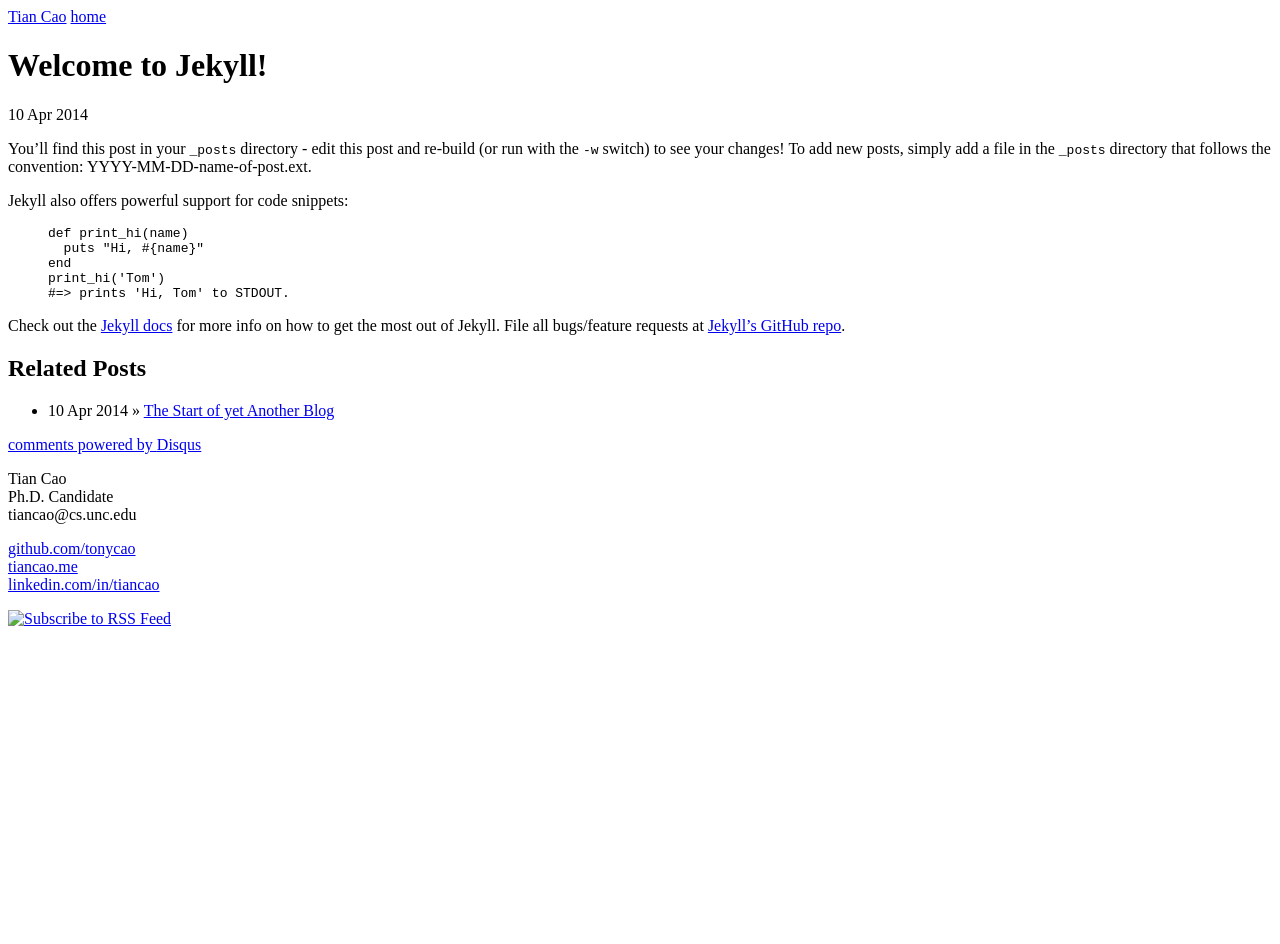
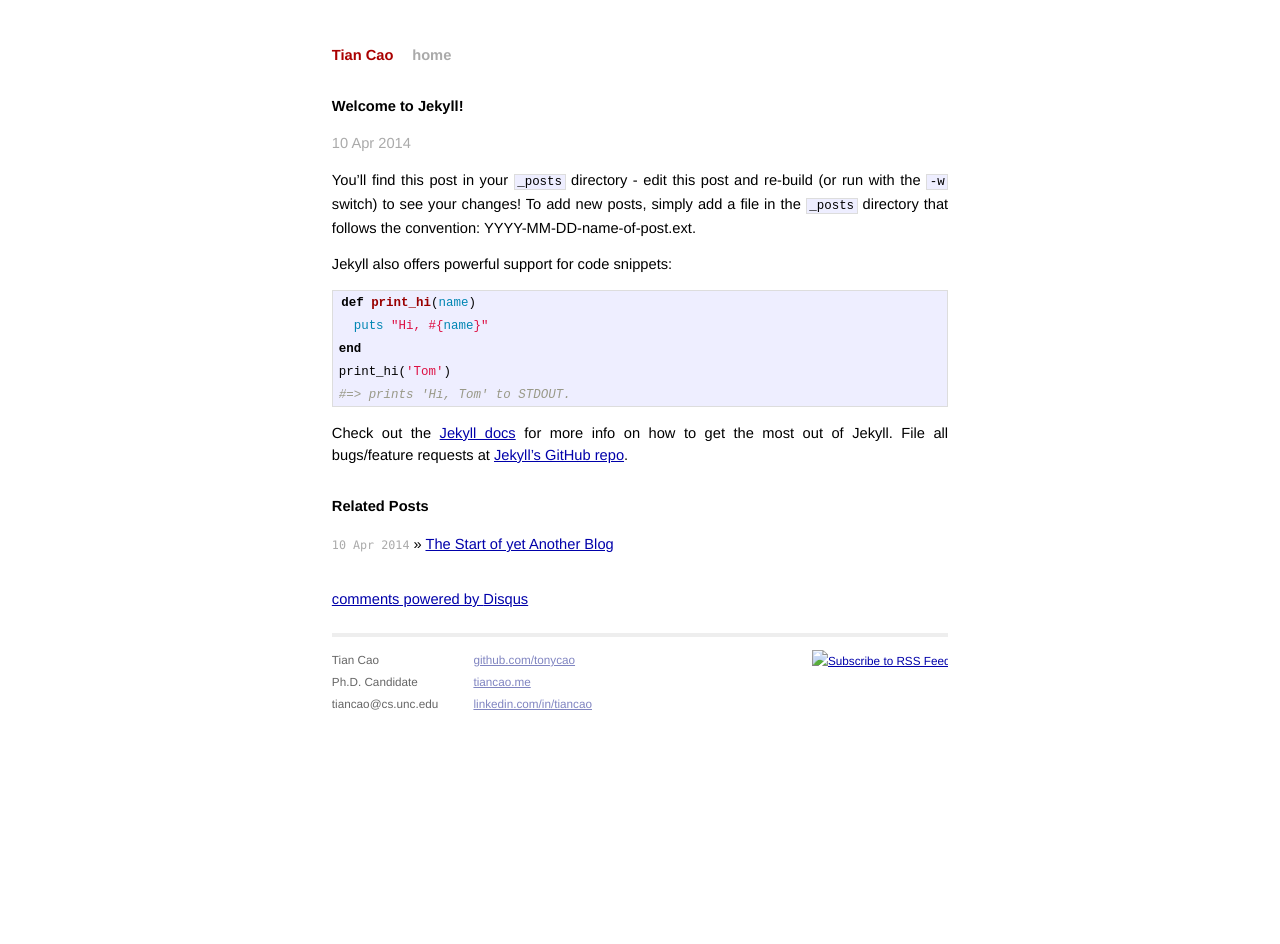
Before and after one commit to tonycao/blog, a Jekyll site: the page built from _posts/2014-04-10-welcome-to-jekyll.md, in a window 1280 px wide. Built offline with Jekyll 4.4.1, drawn with Linux system fonts in a browser that asks for light colours; Markdown is read by kramdown in place of the engine named in the settings; comment, search, counter and statistics services are not loaded; before the commit the page ends 900 px from its top, so only the background shows below that.

Commit message:
minor change

```diff
--- a/_layouts/default.html
+++ b/_layouts/default.html
@@ -7,10 +7,10 @@
    <link href="http://feeds.feedburner.com/TianCao" rel="alternate" title="Tian Cao" type="application/atom+xml" />
 
    <!-- syntax highlighting CSS -->
-   <link rel="stylesheet" href="css/syntax.css" type="text/css" />
+   <link rel="stylesheet" href="/css/syntax.css" type="text/css" />
 
    <!-- Homepage CSS -->
-   <link rel="stylesheet" href="css/screen.css" type="text/css" media="screen, projection" />
+   <link rel="stylesheet" href="/css/screen.css" type="text/css" media="screen, projection" />
 
    <!-- Typekit -->
    <script type="text/javascript" src="http://use.typekit.com/jpd0pfm.js"></script>
```
